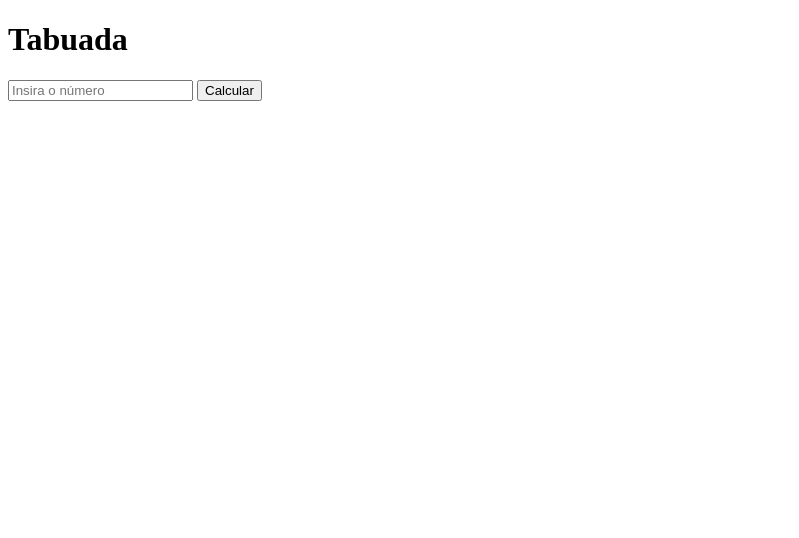
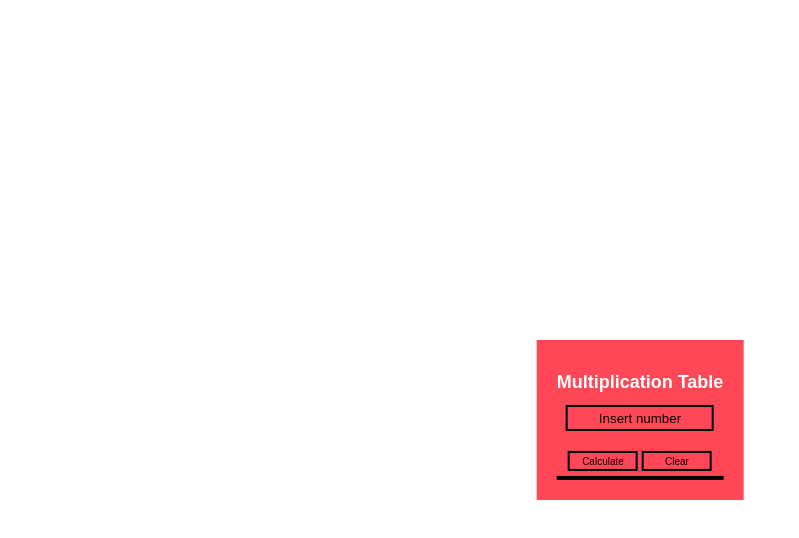
Before and after one commit to helderavila/multiplication-table, a plain HTML site: page index.html in a window 1280 px wide. Shown: the whole page, without its empty margins (0-799 px from the left). Drawn offline with Linux system fonts and the light colour scheme.

Commit message:
Add validation and CSS

```diff
--- a/css/main.css
+++ b/css/main.css
@@ -0,0 +1,73 @@
+body {
+  margin: 0;
+  padding: 0;
+  background: #ffffff;
+}
+
+.box {
+  position: absolute;
+  padding: 20px;
+  margin: 20px auto;
+  top: 50%;
+  left: 50%;
+  transform: translate(-50%, -50%);
+  text-align: center;
+  background: #ff4757;
+}
+
+h1{
+  font-family: Arial, Helvetica, sans-serif;
+  font-size: 18px;
+  color: white;
+}
+
+#txt {
+  color: black;
+  border: 2px solid black;
+  text-align: center;
+  height: 20px;
+  width: 140px;
+  background: none;
+}
+
+#txt::placeholder {
+  color: black;
+}
+
+#btn {
+  font-family: Arial, Helvetica, sans-serif;
+  width: 70px;
+  background: none;
+  border: 2px solid black;
+  height: 20px;
+  color: black;
+  font-size: 10px;
+}
+
+#btn:hover {
+  background: #dfe4ea;
+}
+
+#res {
+  margin-top: 5px;
+  border: 2px solid black;
+  color: black;
+  text-align: center;
+  font-family: Arial, Helvetica, sans-serif;
+  background: none;
+}
+
+#btn2 {
+  margin-top: 20px;
+  background: none;
+  border: 2px solid black;
+  font-family: Arial, Helvetica, sans-serif;
+  width: 70px;
+  height: 20px;
+  color: black;
+  font-size: 10px;
+}
+
+#btn2:hover {
+  background: #dfe4ea;
+}
--- a/index.html
+++ b/index.html
@@ -5,13 +5,14 @@
   <meta name="viewport" content="width=device-width, initial-scale=1.0">
   <meta http-equiv="X-UA-Compatible" content="ie=edge">
   <link rel="stylesheet" href="css/main.css">
-  <title>Document</title>
+  <title>Multiplication Table</title>
 </head>
 <body>
   <div class="box">
-    <h1>Tabuada</h1>
-    <input type="text" placeholder="Insira o número" id="txt">
-    <input type="button" value="Calcular" id="btn" onclick="calcular()">
+    <h1>Multiplication Table</h1>
+    <input type="text" placeholder="Insert number" id="txt"><br>
+    <input type="button" value="Calculate" id="btn" onclick="calculate()">
+    <input type="button" value="Clear" id="btn2" onclick="cleart()">
     <div id="res"></div>
 
   </div>
--- a/js/script.js
+++ b/js/script.js
@@ -1,9 +1,23 @@
 var n1 = window.document.getElementById('txt')
 var res = window.document.getElementById('res')
 
-function calcular(){
-  for (i = 0; i < 11; i++) {
-    var mult = n1.value * i
-    res.innerHTML += (`${n1.value} x ${i} = ${mult}<br/> `)
-  }
+
+function calculate(){
+  res.innerHTML = (``)
+        if (n1.value < 0){
+          window.alert('[ERROR] Digite um valor acima de 0.')
+              }else if(n1.value == 0){
+                  window.alert('[ERROR] Digite um valor acima de 0')
+                    }else if (n1.value >= 1000) {
+                          window.alert('[ERROR] Digite um valor abaixo de 1000')
+                          }else{
+                                 for (i = 0; i < 11; i++) {
+                                 var mult = n1.value * i
+                                  res.innerHTML += (`${n1.value} x ${i} = ${mult}<br/> `)
+                  }
+             }
+        }
+
+function cleart(){
+  res.innerHTML = (``)
 }
```
